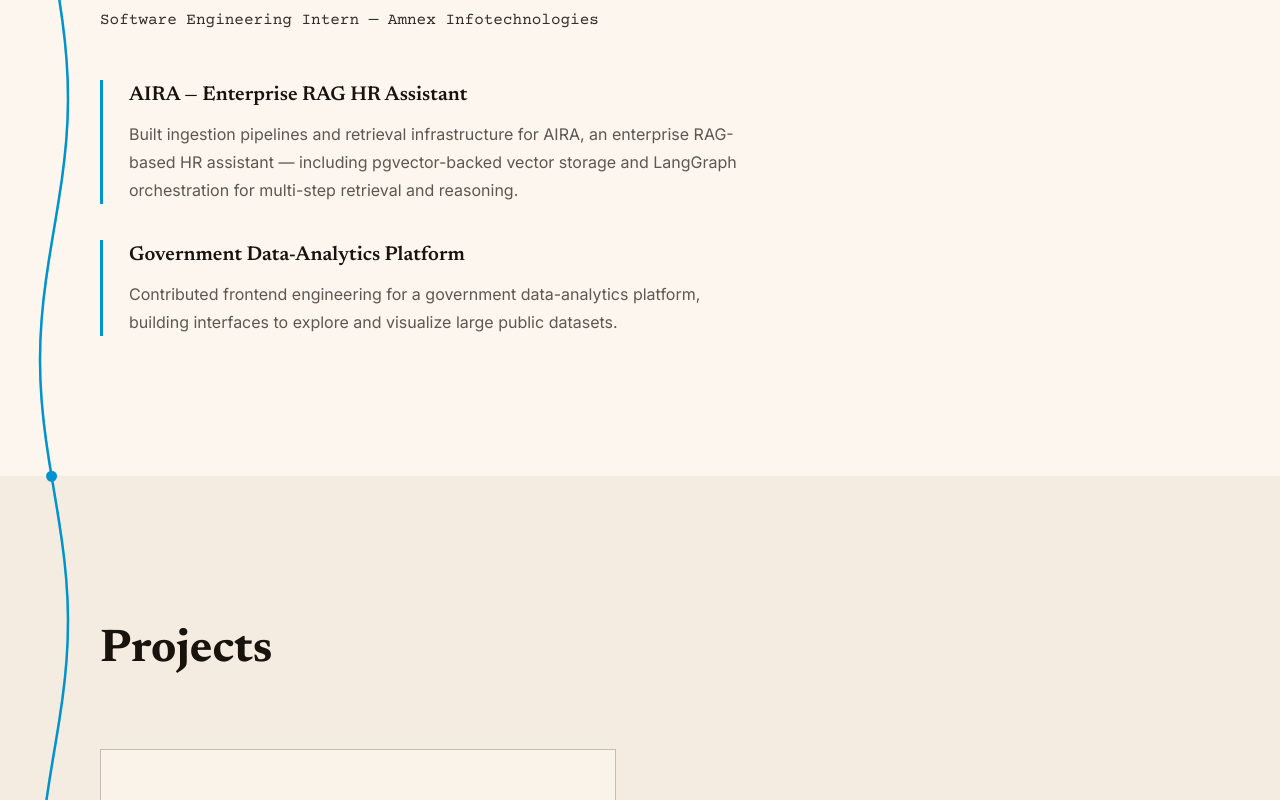
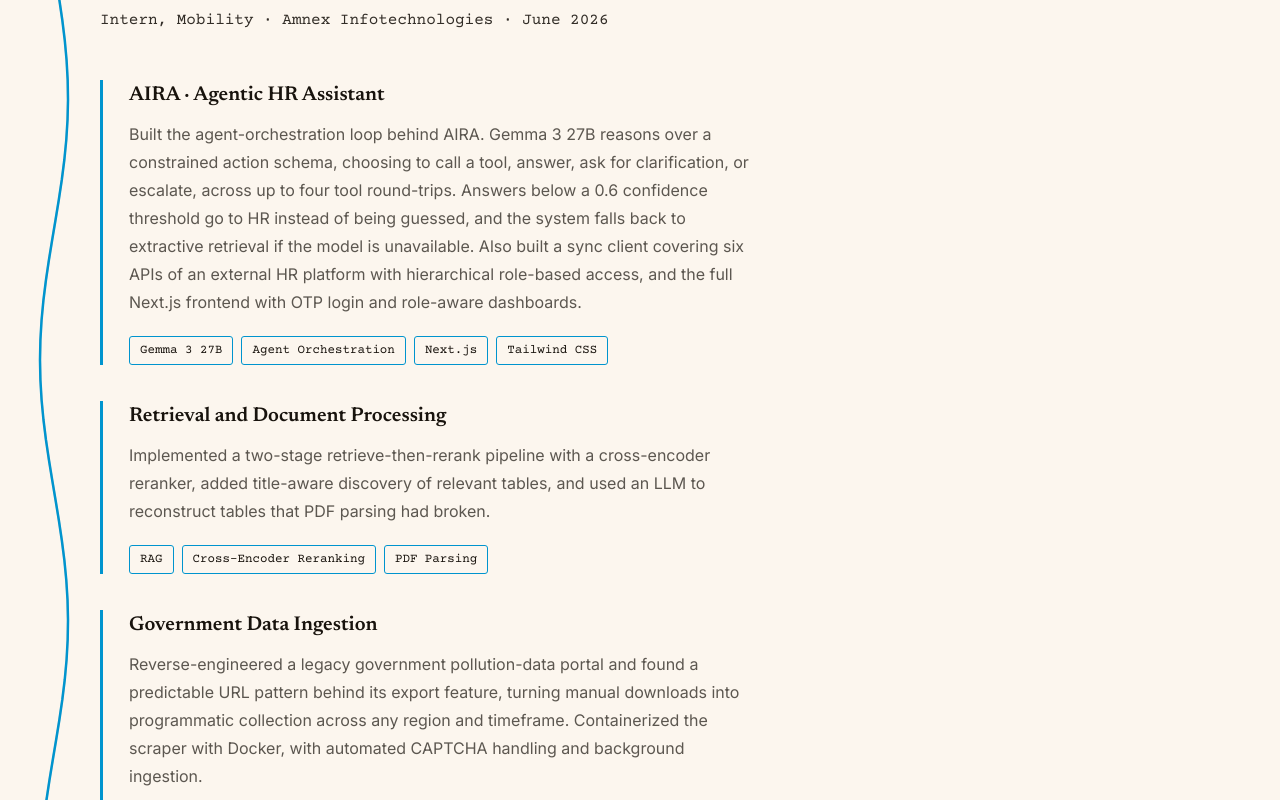
Before and after one commit to Shresht2107/Shresht2107.github.io, a Next.js app: page / in a window 1280 px wide. Shown: the part 1880-2680 px from the top of the page. Built offline with nearby package versions, Linux system fonts and the light colour scheme.

Commit message:
Rewrite internship section from resume

```diff
--- a/components/InternshipSection.tsx
+++ b/components/InternshipSection.tsx
@@ -1,14 +1,31 @@
 'use client';
 
-import { internship } from '@/content/site';
+import { internship, type InternshipEntry } from '@/content/site';
 import { revealStyles, useReveal } from '@/lib/motion';
 import { useMotion } from '@/components/MotionProvider';
+
+/** Same left-border block and tag pills as the project cards, so they read as one system. */
+function Entry({ entry, spaced }: { entry: InternshipEntry; spaced: boolean }) {
+  return (
+    <div className="entry" style={{ marginBottom: spaced ? 36 : 0 }}>
+      <h3 className="entry-title">{entry.title}</h3>
+      <p className="entry-body">{entry.description}</p>
+      <div style={{ display: 'flex', gap: 8, flexWrap: 'wrap', marginTop: 20 }}>
+        {entry.tags.map((tag) => (
+          <span key={tag} className="tag">
+            {tag}
+          </span>
+        ))}
+      </div>
+    </div>
+  );
+}
 
 export function InternshipSection() {
   const { reducedMotion } = useMotion();
   const { ref, visible } = useReveal<HTMLElement>(reducedMotion);
   const reveal = revealStyles(visible, reducedMotion);
-  const [first, second] = internship.entries;
+  const [first, ...remaining] = internship.entries;
 
   return (
     <section id="internship" ref={ref} className="section bg-paper">
@@ -23,23 +40,18 @@ export function InternshipSection() {
           </div>
         </div>
 
+        {/* First entry leads; the rest follow on the later reveal, same as before. */}
         {first && (
           <div style={reveal.body}>
-            <div className="entry" style={{ marginBottom: 36 }}>
-              <h3 className="entry-title">{first.title}</h3>
-              <p className="entry-body">{first.description}</p>
-            </div>
+            <Entry entry={first} spaced />
           </div>
         )}
 
-        {second && (
-          <div style={reveal.rest}>
-            <div className="entry">
-              <h3 className="entry-title">{second.title}</h3>
-              <p className="entry-body">{second.description}</p>
-            </div>
-          </div>
-        )}
+        <div style={reveal.rest}>
+          {remaining.map((entry, i) => (
+            <Entry key={entry.title} entry={entry} spaced={i < remaining.length - 1} />
+          ))}
+        </div>
       </div>
     </section>
   );
--- a/content/site.ts
+++ b/content/site.ts
@@ -72,21 +72,29 @@ export const about = {
 
 /* ------------------------------------------------------------ internship */
 
-export type InternshipEntry = { title: string; description: string };
+export type InternshipEntry = { title: string; description: string; tags: string[] };
 
 export const internship = {
   heading: 'Internship Experience',
-  role: 'Software Engineering Intern — Amnex Infotechnologies',
+  role: 'Intern, Mobility \u00b7 Amnex Infotechnologies \u00b7 June 2026',
   entries: [
     {
-      title: 'AIRA — Enterprise RAG HR Assistant',
+      title: 'AIRA \u00b7 Agentic HR Assistant',
       description:
-        'Built ingestion pipelines and retrieval infrastructure for AIRA, an enterprise RAG-based HR assistant — including pgvector-backed vector storage and LangGraph orchestration for multi-step retrieval and reasoning.',
+        'Built the agent-orchestration loop behind AIRA. Gemma 3 27B reasons over a constrained action schema, choosing to call a tool, answer, ask for clarification, or escalate, across up to four tool round-trips. Answers below a 0.6 confidence threshold go to HR instead of being guessed, and the system falls back to extractive retrieval if the model is unavailable. Also built a sync client covering six APIs of an external HR platform with hierarchical role-based access, and the full Next.js frontend with OTP login and role-aware dashboards.',
+      tags: ['Gemma 3 27B', 'Agent Orchestration', 'Next.js', 'Tailwind CSS'],
     },
     {
-      title: 'Government Data-Analytics Platform',
+      title: 'Retrieval and Document Processing',
       description:
-        'Contributed frontend engineering for a government data-analytics platform, building interfaces to explore and visualize large public datasets.',
+        'Implemented a two-stage retrieve-then-rerank pipeline with a cross-encoder reranker, added title-aware discovery of relevant tables, and used an LLM to reconstruct tables that PDF parsing had broken.',
+      tags: ['RAG', 'Cross-Encoder Reranking', 'PDF Parsing'],
+    },
+    {
+      title: 'Government Data Ingestion',
+      description:
+        'Reverse-engineered a legacy government pollution-data portal and found a predictable URL pattern behind its export feature, turning manual downloads into programmatic collection across any region and timeframe. Containerized the scraper with Docker, with automated CAPTCHA handling and background ingestion.',
+      tags: ['Web Scraping', 'Docker', 'Async Ingestion'],
     },
   ] satisfies InternshipEntry[],
 } as const;
@@ -444,6 +452,7 @@ export const stackTools: readonly StackTool[] = [
   { id: 'cpp', label: 'C++', tier: 'found', shape: 'root', x: 110, y: 330, detail: 'systems work, including the RISC-V assembler.' },
   { id: 'syntax', label: 'C syntax checker', tier: 'artifact', shape: 'artifact', x: 250, y: 190, detail: 'tokeniser and parser for a C syntax checker, written in C.' },
   { id: 'riscv', label: 'RISC-V assembler', tier: 'artifact', shape: 'artifact', x: 250, y: 380, detail: 'two-pass RISC-V assembler emitting machine code.' },
+  { id: 'docker', label: 'Docker', tier: 'prod', shape: 'core', x: 370, y: 135, detail: 'containerized the government ingestion scraper.' },
   { id: 'python', label: 'Python', tier: 'proj', shape: 'node', x: 390, y: 285, detail: 'shared runtime across F1 Prediction, ArogyaLink, AIRA and npm triage.' },
   { id: 'pandas', label: 'Pandas', tier: 'found', shape: 'leaf', x: 480, y: 60, detail: 'data preparation across ML coursework and feature prep.' },
   { id: 'xgboost', label: 'XGBoost', tier: 'proj', shape: 'node', x: 500, y: 155, detail: 'two-stage race outcome model in F1 Prediction.' },
@@ -453,6 +462,7 @@ export const stackTools: readonly StackTool[] = [
   { id: 'qdrant', label: 'Qdrant', tier: 'proj', shape: 'node', x: 700, y: 165, detail: "vector store behind F1 Prediction's RAG Q&A layer." },
   { id: 'pgvector', label: 'pgvector', tier: 'prod', shape: 'core', x: 810, y: 120, detail: "vector storage for AIRA's retrieval layer." },
   { id: 'langgraph', label: 'LangGraph', tier: 'prod', shape: 'core', x: 700, y: 250, detail: 'agent orchestration in AIRA and npm vulnerability triage.' },
+  { id: 'gemma3', label: 'Gemma 3 27B', tier: 'prod', shape: 'core', x: 765, y: 330, detail: 'agent reasoning model behind AIRA.' },
   { id: 'pymupdf', label: 'PyMuPDF', tier: 'prod', shape: 'core', x: 815, y: 215, detail: "document parsing in AIRA's ingestion pipeline." },
   { id: 'ast', label: 'AST analysis', tier: 'proj', shape: 'node', x: 610, y: 305, detail: 'static analysis for npm vulnerability triage.' },
   { id: 'fastapi', label: 'FastAPI', tier: 'proj', shape: 'node', x: 505, y: 355, detail: 'prediction and Q&A serving layer in F1 Prediction.' },
@@ -463,11 +473,11 @@ export const stackTools: readonly StackTool[] = [
   { id: 'node', label: 'Node.js', tier: 'proj', shape: 'node', x: 585, y: 430, detail: 'backend services alongside Express.' },
   { id: 'express', label: 'Express', tier: 'found', shape: 'leaf', x: 670, y: 470, detail: 'REST APIs in coursework services.' },
   { id: 'mongodb', label: 'MongoDB', tier: 'found', shape: 'leaf', x: 765, y: 435, detail: 'document storage behind those Express services.' },
-  { id: 'nextjs', label: 'Next.js', tier: 'prod', shape: 'core', x: 875, y: 320, detail: 'front end for F1 Prediction and the government data platform.' },
-  { id: 'react', label: 'React', tier: 'prod', shape: 'core', x: 935, y: 390, detail: 'government data platform UI.' },
-  { id: 'typescript', label: 'TypeScript', tier: 'prod', shape: 'core', x: 860, y: 425, detail: 'government data platform, end to end.' },
-  { id: 'tailwind', label: 'Tailwind', tier: 'prod', shape: 'core', x: 930, y: 480, detail: 'styling for the government data platform.' },
-  { id: 'zustand', label: 'Zustand', tier: 'prod', shape: 'core', x: 815, y: 495, detail: 'client state in the government data platform.' },
+  { id: 'nextjs', label: 'Next.js', tier: 'prod', shape: 'core', x: 875, y: 320, detail: 'front end for F1 Prediction and the AIRA assistant.' },
+  { id: 'react', label: 'React', tier: 'prod', shape: 'core', x: 935, y: 390, detail: 'UI library beneath the Next.js front ends.' },
+  { id: 'typescript', label: 'TypeScript', tier: 'prod', shape: 'core', x: 860, y: 425, detail: 'typing across the front-end work.' },
+  { id: 'tailwind', label: 'Tailwind', tier: 'prod', shape: 'core', x: 930, y: 480, detail: 'styling for the AIRA front end.' },
+  { id: 'zustand', label: 'Zustand', tier: 'found', shape: 'leaf', x: 815, y: 495, detail: 'client state management.' },
 ] as const;
 
 /** Edge order is load-bearing: opacity keys are assigned by index. */
@@ -501,14 +511,19 @@ export const stackEdges: readonly { from: string; to: string; width: number }[]
   { from: 'node', to: 'express', width: 1 },
   { from: 'express', to: 'mongodb', width: 1 },
   { from: 'node', to: 'nextjs', width: 1 },
+  { from: 'python', to: 'docker', width: 1 },
+  { from: 'langgraph', to: 'gemma3', width: 1 },
 ] as const;
 
 /** Hovering a project row lights the tools it uses. */
 export const stackProjects: Readonly<Record<string, { label: string; tools: readonly string[] }>> = {
   f1: { label: 'F1 Race Prediction', tools: ['python', 'xgboost', 'sklearn', 'qdrant', 'fastapi', 'nextjs'] },
   arogya: { label: 'ArogyaLink', tools: ['python', 'django', 'asr', 'ocr', 'gemma'] },
-  aira: { label: 'AIRA (internship)', tools: ['langgraph', 'pgvector', 'pymupdf', 'python'] },
-  gov: { label: 'Government data platform', tools: ['nextjs', 'react', 'typescript', 'tailwind', 'zustand'] },
+  aira: {
+    label: 'AIRA \u00b7 Agentic HR Assistant',
+    tools: ['langgraph', 'pgvector', 'pymupdf', 'python', 'gemma3', 'nextjs', 'tailwind'],
+  },
+  gov: { label: 'Government Data Ingestion', tools: ['docker'] },
   npm: { label: 'npm vulnerability triage', tools: ['python', 'langgraph', 'ast'] },
   syntaxChecker: { label: 'C Language Syntax Checker', tools: ['c', 'syntax'] },
   riscvAssembler: { label: 'RISC-V Assembler and Simulator', tools: ['python', 'riscv'] },
@@ -516,9 +531,9 @@ export const stackProjects: Readonly<Record<string, { label: string; tools: read
 
 /** The narrow-viewport fallback for the constellation. */
 export const stackGroups: readonly { label: string; toolIds: readonly string[] }[] = [
-  { label: '// production', toolIds: ['pgvector', 'langgraph', 'pymupdf', 'nextjs', 'react', 'typescript', 'tailwind', 'zustand'] },
+  { label: '// production', toolIds: ['pgvector', 'langgraph', 'gemma3', 'pymupdf', 'docker', 'nextjs', 'react', 'typescript', 'tailwind'] },
   { label: '// project', toolIds: ['python', 'xgboost', 'sklearn', 'qdrant', 'ast', 'fastapi', 'django', 'asr', 'ocr', 'gemma', 'node'] },
-  { label: '// foundational', toolIds: ['c', 'cpp', 'pandas', 'tensorflow', 'keras', 'express', 'mongodb'] },
+  { label: '// foundational', toolIds: ['c', 'cpp', 'pandas', 'tensorflow', 'keras', 'express', 'mongodb', 'zustand'] },
   { label: '// built from scratch', toolIds: ['syntax', 'riscv'] },
 ] as const;
 
```
